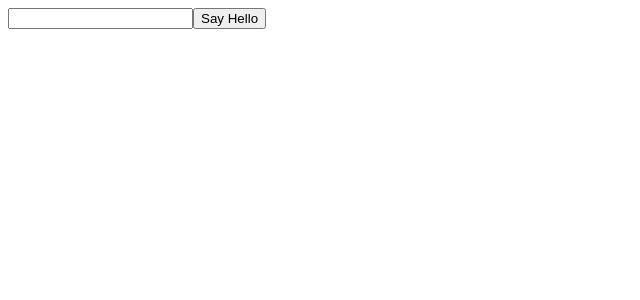
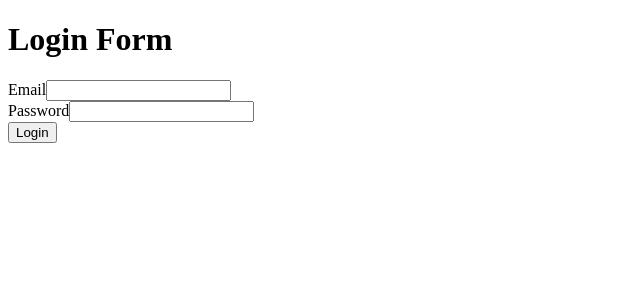
Before and after one commit to kavrohit/vercel, a React (Create React App) app: page / in a window 1280 px wide. Shown: the top 300 px of the page, without its empty margins (0-640 px from the left). Built offline with nearby package versions, Linux system fonts and the light colour scheme.

Commit message:
login-form

```diff
--- a/package.json
+++ b/package.json
@@ -6,7 +6,10 @@
     "@testing-library/jest-dom": "^5.16.5",
     "@testing-library/react": "^13.4.0",
     "@testing-library/user-event": "^13.5.0",
+    "axios": "^1.3.5",
+    "bootstrap": "^5.1.0",
     "react": "^18.2.0",
+    "react-bootstrap": "^2.5.0-beta.1",
     "react-dom": "^18.2.0",
     "react-scripts": "5.0.1",
     "web-vitals": "^2.1.4"
--- a/src/App.js
+++ b/src/App.js
@@ -1,27 +1,13 @@
-import React, {useState,useEffect} from 'react'
+import React from 'react'
+import LoginForm from './LoginForm'
 
-const App = () =>{
-
-  const [message,setMessage] = useState('');
-  const [name,setName] = useState('')
-
-  const handleSubmit = async(e)=>{
-    e.preventDefault();
-    const response = await fetch(`/api/hello?name=${name}`);
-    const data = res.text();
-    setMessage(data);
-  }
-  return(
+const App = () => {
+  return (
     <div className='App'>
-      <div>
-        <form onSubmit={handleSubmit}>
-          <input type="text" value={name} onChange={(e)=>setName(e.target.value)}/>
-          <button type="submit">Say Hello</button>
-        </form>
-        <p>{message}</p>
-      </div>
+      <h1>Login Form</h1>
+      <LoginForm/>
     </div>
   )
 }
 
-export default App;
+export default App
--- /dev/null
+++ b/src/LoginForm.js
@@ -0,0 +1,43 @@
+import React,{useState} from 'react';
+import axios from 'axios';
+import {Form,Button, FormLabel} from 'react-bootstrap';
+
+const LoginForm = ()=>{
+  const [email,setEmail] = useState('');
+  const [password,setPassword]= useState('');
+
+  const handleSubmit = async(event)=>{
+    event.preventDefault();
+    try {
+      const response = await axios.post('/api/login',{email,password});
+      console.log(response.data.message);
+    } catch (error) {
+      console.log(error)
+    }
+  }
+
+  return(
+    <Form onSubmit={handleSubmit}>
+      <Form.Group controlId='email'>
+        <Form.Label>Email</Form.Label>
+        <Form.Control
+        type="email"
+        value={email}
+        onChange={(e)=>setEmail(e.target.value)}
+        />
+      </Form.Group>
+
+      <Form.Group controlId='Password'>
+        <Form.Label>Password</Form.Label>
+        <Form.Control
+        type="password"
+        value={password}
+        onChange={(e)=>setPassword(e.target.value)}
+        />
+      </Form.Group>
+      <Button type ="submit">Login</Button>
+    </Form>
+  )
+}
+
+export default LoginForm
--- a/src/api/hello.js
+++ /dev/null
@@ -1,4 +0,0 @@
-module.exports = async (req,res) =>{
-  const name = req.query.name || 'World'
-  res.status(200).send(`Hello,${name}`)
-}
--- a/src/index.js
+++ b/src/index.js
@@ -6,6 +6,6 @@ import App from './App';
 const root = ReactDOM.createRoot(document.getElementById('root'));
 root.render(
   <React.StrictMode>
-    <App />
+    <App/>
   </React.StrictMode>
 );
```
Also changed, not shown: api/login.js (added, +9 -0 lines), vercel.json (added), 1 other file (tests, documents, lock files or other folders).
